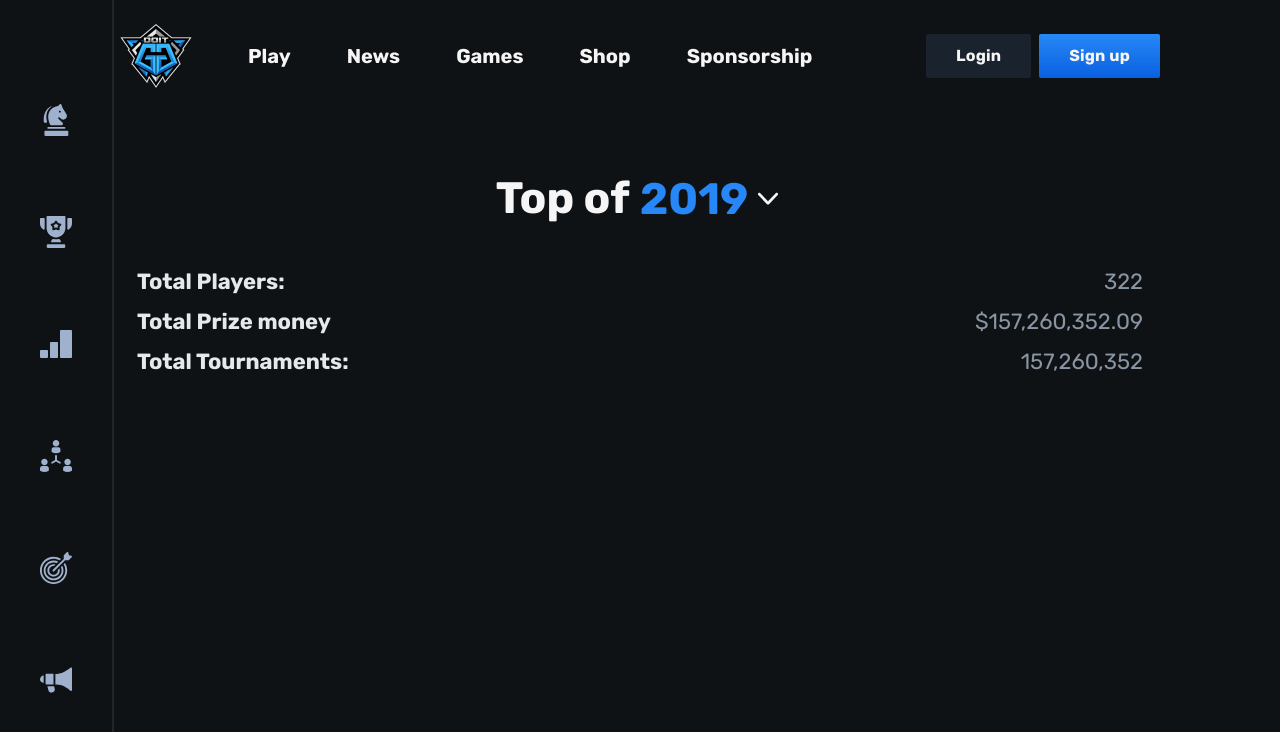
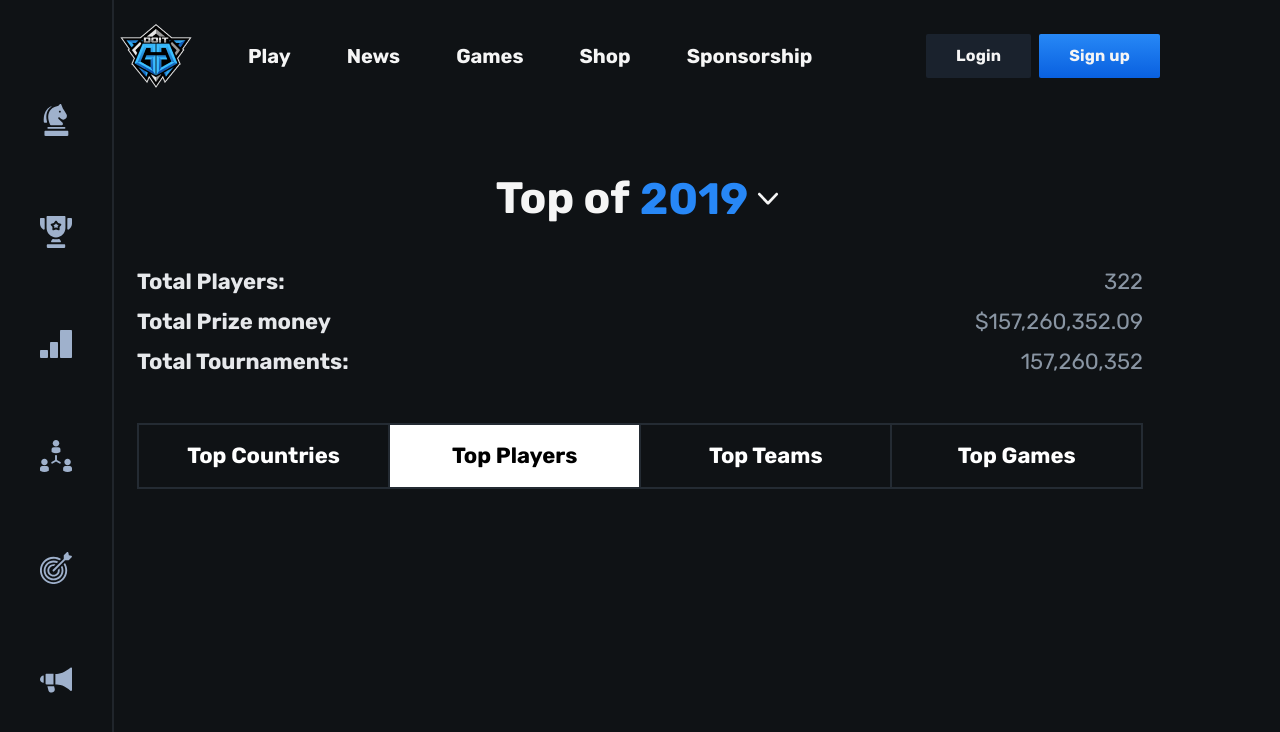
Before and after one commit to M1nt-y/doit, a Vue app: page /top in a window 1280 px wide. Shown: the top 732 px of the page. Built offline with nearby package versions, Linux system fonts and the light colour scheme.

Commit message:
dima-dev: Вёрстка кнопок переключения табов

```diff
--- a/src/pages/TopPage.vue
+++ b/src/pages/TopPage.vue
@@ -23,6 +23,13 @@
           <h4>Total Players: <span>322</span></h4>
         </div>
       </div>
+      <div class="top__btn">
+        <div class="btn"
+        v-for="btn in btnTab"
+        :class="{ active: btn === selectedBtn }"
+        @click="selectedBtn = btn"
+        >{{ btn.title }}</div>
+      </div>
     </div>
   </main>
 </template>
@@ -40,6 +47,26 @@ function showYears() {
 const yearsArray = ref([2019, 2020, 2021, 2022])
 const resultYear = yearsArray.value[0]
 
+const btnTab = ref([
+  {
+    title: 'Top Countries',
+    search: 'countries',
+  },
+  {
+    title: 'Top Players',
+    search: 'players',
+  },
+  {
+    title: 'Top Teams',
+    search: 'teams',
+  },
+  {
+    title: 'Top Games',
+    search: 'games',
+  },
+])
+
+const selectedBtn = ref(btnTab.value[1]);
 
 </script>
 
@@ -179,5 +206,36 @@ const resultYear = yearsArray.value[0]
       gap: 18px;
     }
   }
+  &__btn{
+    display: flex;
+    margin-top: 50px;
+    .btn{
+      max-width: 294px;
+      width: 100%;
+      text-align: center;
+      font-style: normal;
+      font-weight: 700;
+      font-size: 22px;
+      line-height: 100%;
+      background: #0F1215;
+      border: 2px solid #242B33;
+      padding: 20px 0px;
+      cursor: pointer;
+      transition: .15s;
+      &:hover{
+        background: white;
+        color: black;
+      }
+    }
+    .btn:nth-child(1),
+    .btn:nth-child(2),
+    .btn:nth-child(3){
+      border-right: 0;
+    }
+    .btn.active{
+      background: white;
+      color: black;
+    }
+  }
 }
 </style>
```
